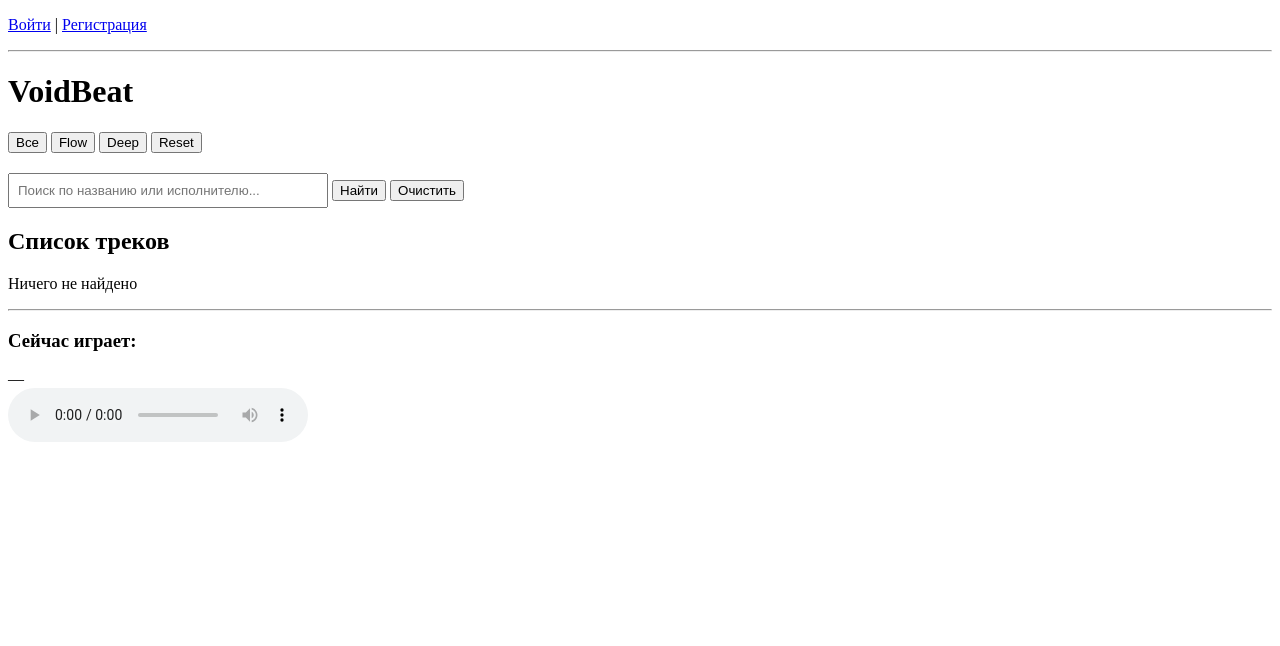
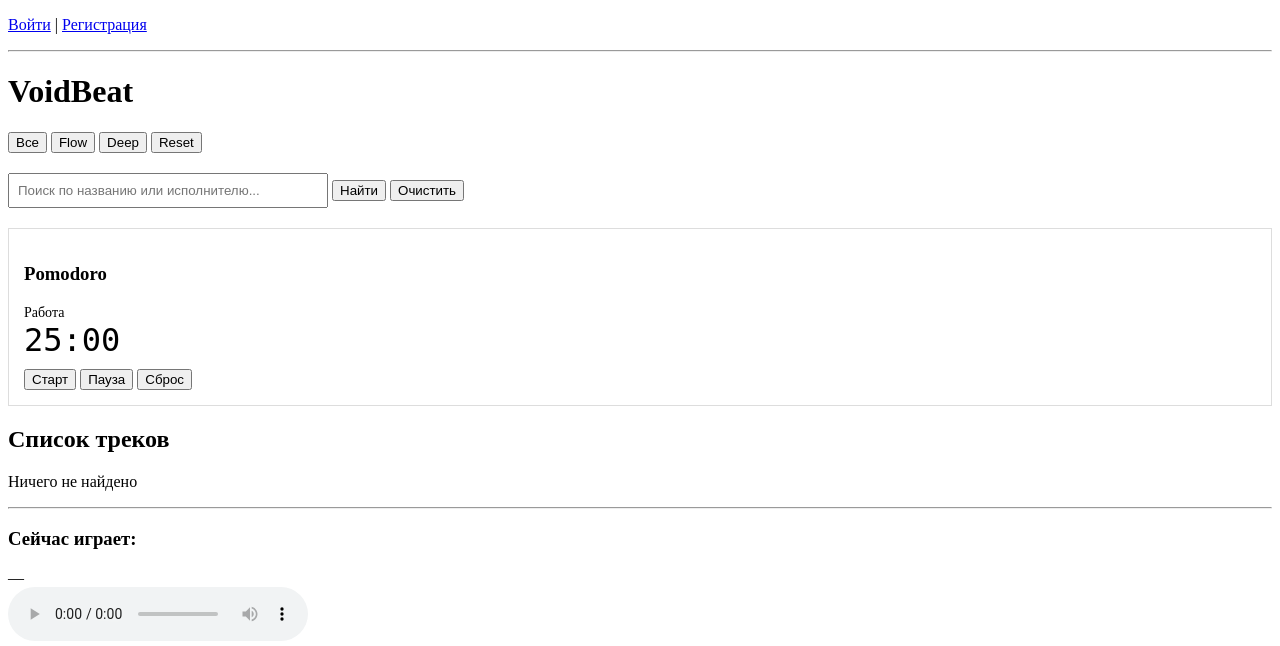
Before and after one commit to Arsionix/VoidBeat, a Flask app: page / in a window 1280 px wide. Shown: the top 646 px of the page. Run offline with Flask 3, Linux system fonts and the light colour scheme; data that the repository does not hold is empty.

Commit message:
feat: добавлен помодоро-таймер

```diff
--- /dev/null
+++ b/static/js/pomodoro.js
@@ -0,0 +1,134 @@
+let pomodoroTime = 25 * 60;
+let pomodoroInterval = null;
+let isWorkMode = true;
+let pendingMode = null;
+
+function pomodoroSave() {
+    localStorage.setItem('pomodoro_time', pomodoroTime);
+    localStorage.setItem('pomodoro_running', pomodoroInterval !== null);
+    localStorage.setItem('pomodoro_mode', isWorkMode);
+}
+
+function pomodoroLoad() {
+    let savedTime = localStorage.getItem('pomodoro_time');
+    let wasRunning = localStorage.getItem('pomodoro_running') === 'true';
+    let savedMode = localStorage.getItem('pomodoro_mode');
+
+    if (savedTime) {
+        pomodoroTime = parseInt(savedTime);
+    } else {
+        pomodoroTime = 25 * 60;
+    }
+
+    if (savedMode === 'false') {
+        isWorkMode = false;
+    } else {
+        isWorkMode = true;
+    }
+
+    pomodoroUpdateDisplay();
+
+    if (wasRunning && pomodoroTime > 0) {
+        pomodoroStart();
+    }
+}
+
+function pomodoroUpdateDisplay() {
+    let minutes = Math.floor(pomodoroTime / 60);
+    let seconds = pomodoroTime % 60;
+    let display = document.getElementById('timer');
+    let modeDisplay = document.getElementById('timerMode');
+
+    if (display) {
+        display.textContent = `${minutes.toString().padStart(2, '0')}:${seconds.toString().padStart(2, '0')}`;
+    }
+
+    if (modeDisplay) {
+        modeDisplay.textContent = isWorkMode ? 'Работа' : 'Перерыв';
+    }
+
+    pomodoroSave();
+}
+
+function pomodoroStopMusic() {
+    let player = document.getElementById('player');
+    if (player && !player.paused) {
+        player.pause();
+    }
+}
+
+function pomodoroShowNotification(message, nextMode) {
+    let notificationDiv = document.getElementById('pomodoro-notification');
+    let messageSpan = document.getElementById('notification-message');
+
+    messageSpan.textContent = message;
+    pendingMode = nextMode;
+    notificationDiv.style.display = 'block';
+}
+
+function pomodoroConfirm() {
+    let notificationDiv = document.getElementById('pomodoro-notification');
+    notificationDiv.style.display = 'none';
+
+    if (pendingMode === 'break') {
+        isWorkMode = false;
+        pomodoroTime = 5 * 60;
+    } else if (pendingMode === 'work') {
+        isWorkMode = true;
+        pomodoroTime = 25 * 60;
+    }
+
+    pomodoroUpdateDisplay();
+    pomodoroStart();
+}
+
+function pomodoroCancel() {
+    let notificationDiv = document.getElementById('pomodoro-notification');
+    notificationDiv.style.display = 'none';
+    pomodoroReset();
+}
+
+function pomodoroStart() {
+    if (pomodoroInterval) return;
+
+    pomodoroInterval = setInterval(() => {
+        if (pomodoroTime <= 0) {
+            clearInterval(pomodoroInterval);
+            pomodoroInterval = null;
+
+            pomodoroStopMusic();
+
+            if (isWorkMode) {
+                pomodoroShowNotification('Время работы вышло! Начать перерыв на 5 минут?', 'break');
+            } else {
+                pomodoroShowNotification('Перерыв закончился! Начать работу на 25 минут?', 'work');
+            }
+        } else {
+            pomodoroTime--;
+            pomodoroUpdateDisplay();
+        }
+    }, 1000);
+    pomodoroSave();
+}
+
+function pomodoroPause() {
+    clearInterval(pomodoroInterval);
+    pomodoroInterval = null;
+    pomodoroSave();
+}
+
+function pomodoroReset() {
+    clearInterval(pomodoroInterval);
+    pomodoroInterval = null;
+    isWorkMode = true;
+    pomodoroTime = 25 * 60;
+    pomodoroUpdateDisplay();
+    pomodoroSave();
+
+    let notificationDiv = document.getElementById('pomodoro-notification');
+    if (notificationDiv) {
+        notificationDiv.style.display = 'none';
+    }
+}
+
+pomodoroLoad();
--- a/templates/index.html
+++ b/templates/index.html
@@ -16,6 +16,27 @@
     <button id="clear-search">Очистить</button>
 </div>
 
+<div style="margin: 20px 0; padding: 15px; border: 1px solid #ddd;">
+    <h3>Pomodoro</h3>
+    <div>
+        <span id="timerMode" style="font-size: 14px;">Работа</span>
+        <div>
+            <span id="timer" style="font-size: 32px; font-family: monospace;">25:00</span>
+        </div>
+    </div>
+    <div style="margin-top: 10px;">
+        <button onclick="pomodoroStart()">Старт</button>
+        <button onclick="pomodoroPause()">Пауза</button>
+        <button onclick="pomodoroReset()">Сброс</button>
+    </div>
+</div>
+
+<div id="pomodoro-notification" style="display: none; margin: 10px 0; padding: 10px; border: 1px solid #ccc; background-color: #f9f9f9;">
+    <p id="notification-message"></p>
+    <button onclick="pomodoroConfirm()" id="notification-ok">OK</button>
+    <button onclick="pomodoroCancel()" id="notification-cancel">Отмена</button>
+</div>
+
 <h2>Список треков</h2>
 <div id="track-list"></div>
 
@@ -24,6 +45,7 @@
 <div id="current-track">—</div>
 <audio id="player" controls></audio>
 
+<script src="{{ url_for('static', filename='js/pomodoro.js') }}"></script>
 <script src="{{ url_for('static', filename='js/likes.js') }}"></script>
 <script src="{{ url_for('static', filename='js/playlists.js') }}"></script>
 <script src="{{ url_for('static', filename='js/main.js') }}"></script>
```
